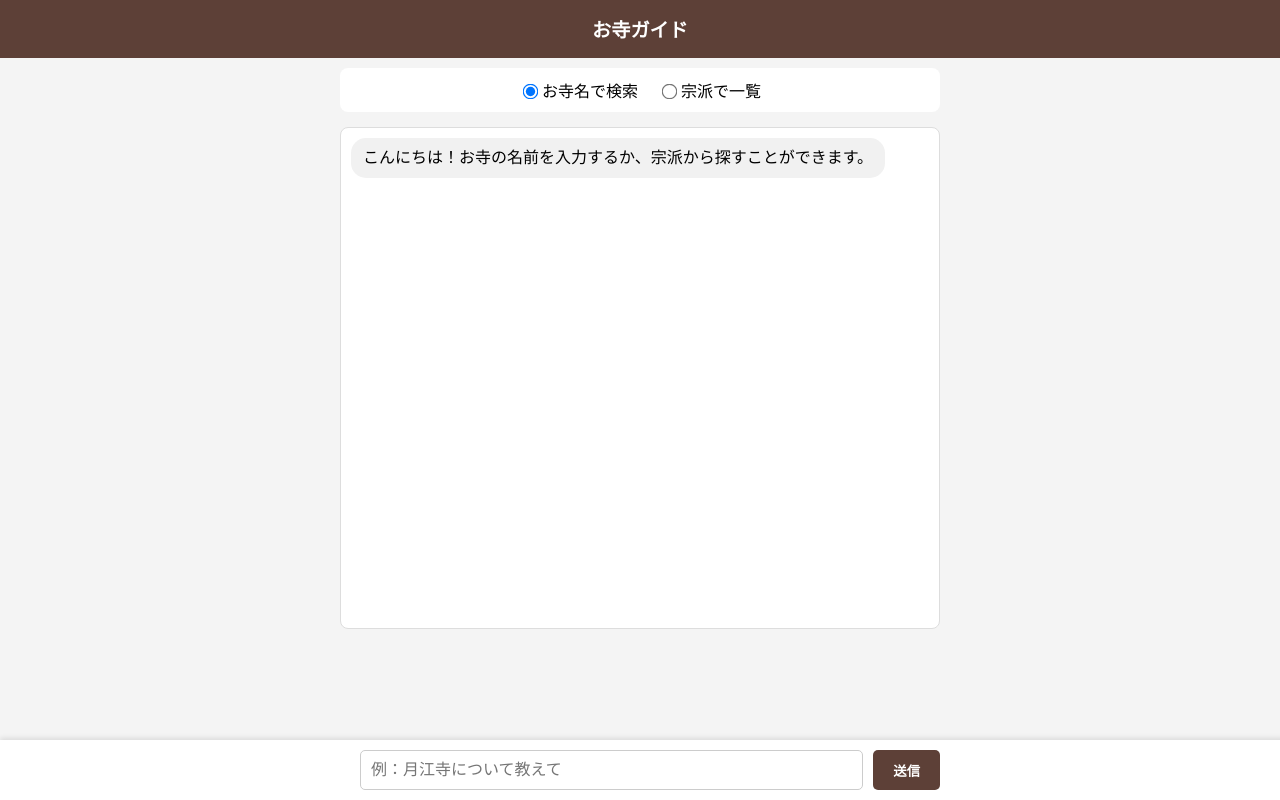
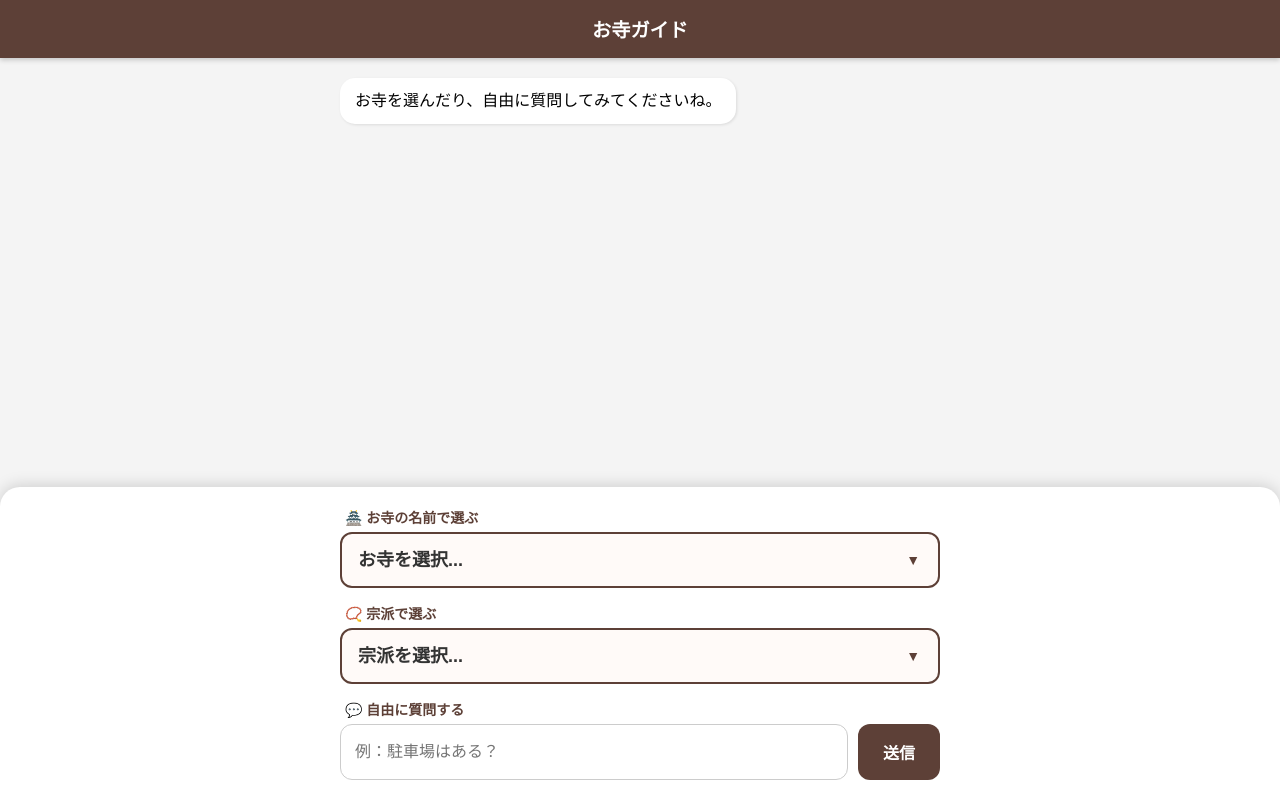
Before and after one commit to ligdoor/otera-ai, a Flask app: page / in a window 1280 px wide. Run offline with Flask 3, Linux system fonts and the light colour scheme.

Commit message:
寺情報編集&

```diff
--- a/main.py
+++ b/main.py
@@ -19,11 +19,10 @@ model = genai.GenerativeModel('gemini-flash-latest')
 
 app = Flask(__name__)
 
-# --- データ読み込み関数 (文字化け対策済み) ---
+# --- データ読み込み ---
 def load_otera_data(filename):
     data = {}
     try:
-        # utf-8-sig でBOM問題を回避
         with open(filename, mode='r', encoding='utf-8-sig') as file:
             reader = csv.DictReader(file)
             if reader.fieldnames:
@@ -32,7 +31,6 @@ def load_otera_data(filename):
             for row in reader:
                 if 'name' in row and row['name']:
                     clean_row = {k: v.strip() if v else v for k, v in row.items()}
-                    # 宗派がない場合は「不明」としておく
                     if 'sect' not in clean_row or not clean_row['sect']:
                         clean_row['sect'] = "不明"
                     data[clean_row['name']] = clean_row
@@ -42,42 +40,56 @@ def load_otera_data(filename):
 
 otera_database = load_otera_data("otera_data.csv")
 
-# --- AI回答生成関数 ---
+# --- AI回答生成 ---
 def generate_answer_with_ai(temple_info, user_question):
+    # Googleマップの検索用URLを作る
+    map_url = f"https://www.google.com/maps/search/?api=1&query={temple_info['address']}"
+
     prompt = f"""
-    あなたは親切なお寺の案内役です。以下の情報を元に回答してください。
+    あなたは親切なお寺の案内役です。
+    ユーザーから「{user_question}」について聞かれています。
 
-    --- 参照情報 ---
-    寺名: {temple_info['name']}
-    宗派: {temple_info.get('sect', '不明')}
-    住所: {temple_info['address']}
-    アクセス: {temple_info['access']}
-    見どころ: {temple_info['detail']}
-    注意点: {temple_info['caution']}
-    ---
+    【重要】回答は必ず以下の構成（順番）で作成してください。
 
-    質問: {user_question}
+    1. **基本情報**
+       - まず最初に、以下の情報を箇条書きでまとめて表示してください。
+       - 寺名: {temple_info['name']}
+       - 宗派: {temple_info.get('sect', '不明')}
+       - 住所: <a href="{map_url}" target="_blank" style="color:#007bff; text-decoration:underline;">{temple_info['address']} (📍地図を開く)</a>
+       - アクセス: {temple_info['access']}
+
+    2. **案内と解説**
+       - その後に、以下のお寺の魅力や注意点を、親しみやすい文章で解説してください。
+       - 見どころ: {temple_info['detail']}
+       - 注意点: {temple_info['caution']}
+
+    ※見出しや太字を使って、スマホでも読みやすく整形してください。
     """
+
     try:
         response = model.generate_content(prompt)
         return response.text
     except Exception as e:
         return f"エラーが発生しました: {e}"
-
 # --- ルーティング ---
 
 @app.route("/")
 def index():
     return render_template("index.html")
 
-# 1. 登録されている「宗派の一覧」を返す
+# 【追加】お寺の名前一覧を返す
+@app.route("/get_temple_names", methods=["GET"])
+def get_temple_names():
+    names = sorted(list(otera_database.keys()))
+    return jsonify({"names": names})
+
+# 宗派一覧を返す
 @app.route("/get_sects", methods=["GET"])
 def get_sects():
-    # データベースから宗派だけを取り出して、重複をなくす(set)
     sects = sorted(list(set(t['sect'] for t in otera_database.values())))
     return jsonify({"sects": sects})
 
-# 2. 指定された宗派のお寺リストを返す
+# 宗派検索
 @app.route("/search_by_sect", methods=["POST"])
 def search_by_sect():
     target_sect = request.json['sect']
@@ -90,15 +102,16 @@ def search_by_sect():
             })
     return jsonify({"results": result_list})
 
-# 3. お寺の詳細をAIで答える（既存機能）
+# お寺詳細（AI）
 @app.route("/ask", methods=["POST"])
 def ask():
+    # ドロップダウンからお寺名が送られてくる前提
     user_question = request.json['question']
 
-    # 質問文にお寺の名前が含まれているか探す
     found_temple = None
+    # 完全一致で探す（ドロップダウン選択なので名前は正確）
     for name in otera_database.keys():
-        if name in user_question:
+        if name == user_question or name in user_question:
             found_temple = otera_database[name]
             break
 
@@ -106,8 +119,7 @@ def ask():
         answer = generate_answer_with_ai(found_temple, user_question)
         return jsonify({"answer": answer})
     else:
-        # 見つからない場合
-        return jsonify({"answer": "申し訳ありません。そのお寺の情報はデータベースに見当たりませんでした。"})
+        return jsonify({"answer": "データが見つかりませんでした。"})
 
 if __name__ == "__main__":
     app.run(debug=True, port=5001)
--- a/templates/index.html
+++ b/templates/index.html
@@ -5,60 +5,88 @@
     <meta name="viewport" content="width=device-width, initial-scale=1.0">
     <title>AI寺院案内</title>
 <style>
-        body { font-family: sans-serif; margin: 0; padding: 0; background-color: #f4f4f4; }
+        body { font-family: sans-serif; margin: 0; padding: 0; background-color: #f4f4f4; padding-bottom: 280px; /* 操作エリアが大きくなった分、余白を広げる */ }
 
         /* ヘッダー */
-        header { background-color: #5d4037; color: white; padding: 15px; text-align: center; }
+        header { background-color: #5d4037; color: white; padding: 15px; text-align: center; box-shadow: 0 2px 5px rgba(0,0,0,0.2); }
         h1 { margin: 0; font-size: 1.2rem; }
-
-        /* メインエリア */
-        .container { max-width: 600px; margin: 0 auto; padding: 10px; padding-bottom: 80px; }
-
-        /* ラジオボタン切り替えエリア */
-        .mode-switch {
-            display: flex; justify-content: center; margin-bottom: 15px; background: white; padding: 10px; border-radius: 8px;
-        }
-        .radio-label { margin: 0 10px; cursor: pointer; display: flex; align-items: center; }
-        .radio-label input { margin-right: 5px; transform: scale(1.2); }
 
         /* チャット画面 */
         #chat-window {
-            height: 60vh; overflow-y: scroll;
-            background: white; border-radius: 8px; padding: 10px; margin-bottom: 10px; border: 1px solid #ddd;
+            max-width: 600px; margin: 10px auto;
+            padding: 10px;
         }
-        .message { margin-bottom: 15px; line-height: 1.5; }
+        .message { margin-bottom: 15px; line-height: 1.6; }
         .user-message { text-align: right; }
-        .user-message p { display: inline-block; background: #dcedc8; padding: 8px 12px; border-radius: 15px; margin: 0; }
+        .user-message p { display: inline-block; background: #dcedc8; padding: 10px 15px; border-radius: 15px; margin: 0; box-shadow: 1px 1px 3px rgba(0,0,0,0.1); text-align: left;}
         .ai-message { text-align: left; }
-        .ai-message p { display: inline-block; background: #f1f1f1; padding: 8px 12px; border-radius: 15px; margin: 0; }
+        .ai-message p { display: inline-block; background: #fff; padding: 10px 15px; border-radius: 15px; margin: 0; box-shadow: 1px 1px 3px rgba(0,0,0,0.1); }
+        /* リンクの色調整 */
+        .ai-message a { color: #007bff; font-weight: bold; }
 
-        /* 宗派検索の結果リスト（カードデザイン） */
+        /* カードデザイン */
         .temple-card {
-            border: 1px solid #ddd; padding: 10px; margin-top: 5px; border-radius: 5px;
-            background-color: #fff; cursor: pointer; transition: background 0.2s;
+            border: 1px solid #ddd; padding: 15px; /* カードも少しタップしやすく */
+            margin-top: 10px; border-radius: 10px;
+            background-color: #fff; cursor: pointer; position: relative;
+            box-shadow: 0 2px 4px rgba(0,0,0,0.05);
         }
-        .temple-card:active { background-color: #e0e0e0; }
-        .card-name { font-weight: bold; color: #5d4037; }
-        .card-addr { font-size: 0.85rem; color: #666; }
+        .temple-card:active { background-color: #eee; transform: scale(0.98); }
+        .card-name { font-weight: bold; color: #5d4037; font-size: 1.2rem; margin-bottom: 6px; }
+        .card-addr { font-size: 0.95rem; color: #666; }
+        .card-tap-hint { position: absolute; right: 15px; top: 50%; transform: translateY(-50%); color: #ccc; font-size: 1.2rem; }
 
-        /* 入力エリア（画面下固定） */
-        .input-area {
+        /* 操作エリア（画面下固定） */
+        .control-area {
             position: fixed; bottom: 0; left: 0; width: 100%;
-            background: white; padding: 10px; box-shadow: 0 -2px 5px rgba(0,0,0,0.1);
-            display: flex; justify-content: center;
-        }
-        .input-group { display: flex; width: 100%; max-width: 600px; box-sizing: border-box; padding: 0 10px; }
-
-        /* 入力フォームのスタイル */
-        input[type="text"], select {
-            flex-grow: 1; padding: 10px; font-size: 16px; border: 1px solid #ccc; border-radius: 5px;
-        }
-        button {
-            margin-left: 10px; padding: 10px 20px; background-color: #5d4037; color: white; border: none; border-radius: 5px; font-weight: bold; cursor: pointer;
+            background: #fff; padding: 20px 15px; /* 余白を広めに */
+            box-shadow: 0 -2px 15px rgba(0,0,0,0.15);
+            border-top-left-radius: 20px; border-top-right-radius: 20px;
+            box-sizing: border-box; z-index: 1000;
         }
 
-        /* 表示・非表示の制御 */
-        .hidden { display: none !important; }
+        .control-group {
+            max-width: 600px; margin: 0 auto;
+            display: flex; flex-direction: column; gap: 15px; /* ボタン同士の間隔を広げる */
+        }
+
+        /* ドロップダウンのデザイン強化 */
+        .custom-select-wrapper { position: relative; }
+
+        select {
+            width: 100%;
+            padding: 14px 16px; /* 中の余白をたっぷり取る */
+            font-size: 18px;    /* 文字を大きく */
+            height: 56px;       /* 指で押しやすい高さ(最低44px以上推奨) */
+            border: 2px solid #5d4037; border-radius: 12px;
+            background-color: #fffaf8; /* 薄い色をつけてボタン感を出す */
+            color: #333; font-weight: bold;
+            appearance: none; cursor: pointer;
+        }
+        /* 矢印アイコンも大きく */
+        .custom-select-wrapper::after {
+            content: "▼"; font-size: 14px; color: #5d4037;
+            position: absolute; right: 20px; top: 50%; transform: translateY(-50%); pointer-events: none;
+        }
+
+        /* ラベルも読みやすく */
+        .label-text { font-size: 14px; color: #5d4037; font-weight: bold; margin-bottom: 5px; display: block; margin-left: 5px;}
+
+        /* 自由入力エリア */
+        .text-input-wrapper { display: flex; gap: 10px; margin-top: 5px; }
+
+        input[type="text"] {
+            flex-grow: 1; padding: 14px; font-size: 16px; height: 56px; box-sizing: border-box;
+            border: 1px solid #ccc; border-radius: 12px;
+        }
+
+        button.send-btn {
+            padding: 0 25px; height: 56px; /* 入力欄と同じ高さに */
+            background-color: #5d4037; color: white; border: none; border-radius: 12px;
+            font-weight: bold; font-size: 16px; cursor: pointer; white-space: nowrap;
+        }
+        button.send-btn:active { background-color: #3e2723; }
+
     </style>
 </head>
 <body>
@@ -67,158 +95,182 @@
     <h1>お寺ガイド</h1>
 </header>
 
-<div class="container">
-    <!-- モード切り替えラジオボタン -->
-    <div class="mode-switch">
-        <label class="radio-label">
-            <input type="radio" name="search-mode" value="temple" checked onchange="switchMode()"> お寺名で検索
-        </label>
-        <label class="radio-label">
-            <input type="radio" name="search-mode" value="sect" onchange="switchMode()"> 宗派で一覧
-        </label>
+<div id="chat-window">
+    <div class="message ai-message"><p>お寺を選んだり、自由に質問してみてくださいね。</p></div>
 </div>
 
-    <!-- チャット表示エリア -->
-    <div id="chat-window">
-        <div class="message ai-message"><p>こんにちは！お寺の名前を入力するか、宗派から探すことができます。</p></div>
+<!-- 固定操作エリア -->
+<div class="control-area">
+    <div class="control-group">
+
+        <!-- 1. お寺リスト -->
+        <div>
+            <span class="label-text">🏯 お寺の名前で選ぶ</span>
+            <div class="custom-select-wrapper">
+                <select id="temple-select" onchange="onTempleSelect()">
+                    <option value="">お寺を選択...</option>
+                </select>
             </div>
         </div>
 
-<!-- 入力エリア -->
-<div class="input-area">
-
-    <!-- お寺名入力モード -->
-    <div id="temple-mode" class="input-group">
-        <input type="text" id="user-input" placeholder="例：月江寺について教えて">
-        <button onclick="sendChat()">送信</button>
+        <!-- 2. 宗派リスト -->
+        <div>
+            <span class="label-text">📿 宗派で選ぶ</span>
+            <div class="custom-select-wrapper">
+                <select id="sect-select" onchange="onSectSelect()">
+                    <option value="">宗派を選択...</option>
+                </select>
+            </div>
         </div>
 
-    <!-- 宗派選択モード -->
-    <div id="sect-mode" class="input-group hidden">
-        <select id="sect-select">
-            <option value="">宗派を選択...</option>
-            <!-- ここにJavaScriptで宗派が追加されます -->
-        </select>
-        <button onclick="searchSect()">検索</button>
+        <!-- 3. 自由入力チャット -->
+        <div>
+            <span class="label-text">💬 自由に質問する</span>
+            <div class="text-input-wrapper">
+                <input type="text" id="free-input" placeholder="例：駐車場はある？" onkeypress="if(event.key === 'Enter') sendFreeChat()">
+                <button class="send-btn" onclick="sendFreeChat()">送信</button>
+            </div>
+        </div>
+
     </div>
 </div>
 
 <script>
     const chatWindow = document.getElementById('chat-window');
 
-    // ページ読み込み時に宗派一覧を取得してプルダウンに入れる
+    // 初期データ読み込み
     window.onload = async function() {
-        const res = await fetch('/get_sects');
-        const data = await res.json();
-        const select = document.getElementById('sect-select');
-        data.sects.forEach(sect => {
-            const option = document.createElement('option');
-            option.value = sect;
-            option.text = sect;
-            select.appendChild(option);
+        try {
+            const tRes = await fetch('/get_temple_names');
+            const tData = await tRes.json();
+            const tSelect = document.getElementById('temple-select');
+            tData.names.forEach(name => {
+                const opt = document.createElement('option');
+                opt.value = name;
+                opt.text = name;
+                tSelect.appendChild(opt);
             });
+
+            const sRes = await fetch('/get_sects');
+            const sData = await sRes.json();
+            const sSelect = document.getElementById('sect-select');
+            sData.sects.forEach(sect => {
+                const opt = document.createElement('option');
+                opt.value = sect;
+                opt.text = sect;
+                sSelect.appendChild(opt);
+            });
+        } catch (e) {
+            console.error("データ読み込み失敗", e);
+        }
     };
 
-    // モード切り替え処理
-    function switchMode() {
-        const mode = document.querySelector('input[name="search-mode"]:checked').value;
-        if (mode === 'temple') {
-            document.getElementById('temple-mode').classList.remove('hidden');
-            document.getElementById('sect-mode').classList.add('hidden');
+    // --- お寺選択 ---
+    function onTempleSelect() {
+        const select = document.getElementById('temple-select');
+        const name = select.value;
+        if (!name) return;
+        select.value = "";
+        sendChatRequest(name);
+    }
+
+// --- 宗派選択 ---
+    async function onSectSelect() {
+        const select = document.getElementById('sect-select');
+        const sectName = select.value;
+        if (!sectName) return;
+        select.value = "";
+
+        addMessage(`【${sectName}】のお寺を探します`, 'user');
+
+        try {
+            const res = await fetch('/search_by_sect', {
+                method: 'POST',
+                headers: { 'Content-Type': 'application/json' },
+                body: JSON.stringify({ sect: sectName })
+            });
+            const data = await res.json();
+
+            if (data.results.length === 0) {
+                addMessage("その宗派のお寺は見つかりませんでした。", 'ai');
             } else {
-            document.getElementById('temple-mode').classList.add('hidden');
-            document.getElementById('sect-mode').classList.remove('hidden');
+                let listHtml = `<p><b>${sectName}</b> のお寺一覧です。</p>`;
+
+                data.results.forEach(temple => {
+                    // 地図用のURLを作成
+                    const mapUrl = `https://www.google.com/maps/search/?api=1&query=${encodeURIComponent(temple.address)}`;
+
+                    listHtml += `
+                    <div class="temple-card" onclick="tapTempleList('${temple.name}')">
+                        <div class="card-name">${temple.name}</div>
+                        <div class="card-addr">
+                            ${temple.address}
+                            <!-- 地図ボタンを追加 (タップしても詳細画面に行かないよう stopPropagation を使う) -->
+                            <a href="${mapUrl}" target="_blank" onclick="event.stopPropagation()" style="margin-left:8px; color:#5d4037; font-weight:bold;">
+                                📍地図
+                            </a>
+                        </div>
+                        <div class="card-tap-hint">ᐳ</div>
+                    </div>`;
+                });
+
+                const msgDiv = document.createElement('div');
+                msgDiv.className = 'message ai-message';
+                msgDiv.innerHTML = listHtml;
+                chatWindow.appendChild(msgDiv);
+                window.scrollTo(0, document.body.scrollHeight);
+            }
+        } catch (e) {
+            addMessage("エラーが発生しました。", 'ai');
         }
     }
+    // --- リストタップ ---
+    function tapTempleList(name) {
+        sendChatRequest(name);
+    }
 
-    // --- お寺名検索（チャット）の処理 ---
-    async function sendChat(manualText = null) {
-        const input = document.getElementById('user-input');
-        const text = manualText || input.value; // 引数があればそれを使い、なければ入力欄を使う
+    // --- 自由入力送信 ---
+    function sendFreeChat() {
+        const input = document.getElementById('free-input');
+        const text = input.value;
+        if (text.trim() === '') return;
+        input.value = ''; // 入力欄を空にする
+        sendChatRequest(text);
+    }
 
-        if (text.trim() === '') return;
+    // --- AIへの問い合わせ ---
+    async function sendChatRequest(text) {
+        addMessage(text, 'user');
 
-        // ユーザーの吹き出し追加
-        addMessage(text, 'user');
-        if (!manualText) input.value = '';
+        const loadingId = addMessage("考え中...", 'ai', true);
 
-        // AIの吹き出し（ロード中）
-        const loadingId = addMessage("検索中...", 'ai', true);
-
-        // サーバーへ送信
+        try {
             const res = await fetch('/ask', {
                 method: 'POST',
                 headers: { 'Content-Type': 'application/json' },
                 body: JSON.stringify({ question: text })
             });
             const data = await res.json();
-
-        // ロード中メッセージを削除して回答を表示
             document.getElementById(loadingId).remove();
             addMessage(data.answer, 'ai');
-    }
-
-    // --- 宗派検索の処理 ---
-    async function searchSect() {
-        const select = document.getElementById('sect-select');
-        const sect = select.value;
-        if (!sect) return;
-
-        addMessage(`【${sect}】のお寺を探します`, 'user');
-
-        const res = await fetch('/search_by_sect', {
-            method: 'POST',
-            headers: { 'Content-Type': 'application/json' },
-            body: JSON.stringify({ sect: sect })
-        });
-        const data = await res.json();
-
-        // 結果をリストとしてチャット欄に表示
-        if (data.results.length === 0) {
-            addMessage("その宗派のお寺は見つかりませんでした。", 'ai');
-        } else {
-            let listHtml = `<p>以下の${sect}のお寺が見つかりました。<br>タップすると詳細が見れます。</p>`;
-
-            data.results.forEach(temple => {
-                // クリックすると「〇〇寺について教えて」とチャットする仕組み
-                listHtml += `
-                <div class="temple-card" onclick="tapTemple('${temple.name}')">
-                    <div class="card-name">${temple.name}</div>
-                    <div class="card-addr">${temple.address}</div>
-                </div>`;
-            });
-
-            // HTMLとしてメッセージを追加
-            const msgDiv = document.createElement('div');
-            msgDiv.className = 'message ai-message';
-            msgDiv.innerHTML = listHtml;
-            chatWindow.appendChild(msgDiv);
-            chatWindow.scrollTop = chatWindow.scrollHeight;
+        } catch (e) {
+            document.getElementById(loadingId).remove();
+            addMessage("エラーが発生しました。", 'ai');
         }
     }
 
-    // リストのお寺をタップした時の処理
-    function tapTemple(name) {
-        // ラジオボタンをお寺モードに戻す
-        document.querySelector('input[value="temple"]').checked = true;
-        switchMode();
-        // チャット送信
-        sendChat(`${name}について教えて`);
-    }
-
-    // メッセージ追加用ツール関数
+    // --- メッセージ表示 ---
     function addMessage(text, sender, isLoading = false) {
         const div = document.createElement('div');
         div.className = `message ${sender}-message`;
         if (isLoading) div.id = `msg-${Date.now()}`;
 
-        // テキスト内の改行を反映
         const p = document.createElement('p');
         p.innerHTML = text.replace(/\n/g, '<br>');
 
         div.appendChild(p);
         chatWindow.appendChild(div);
-        chatWindow.scrollTop = chatWindow.scrollHeight;
+        window.scrollTo(0, document.body.scrollHeight);
         return div.id;
     }
 </script>
```
Lines whose indentation alone changed are shown as unchanged.
